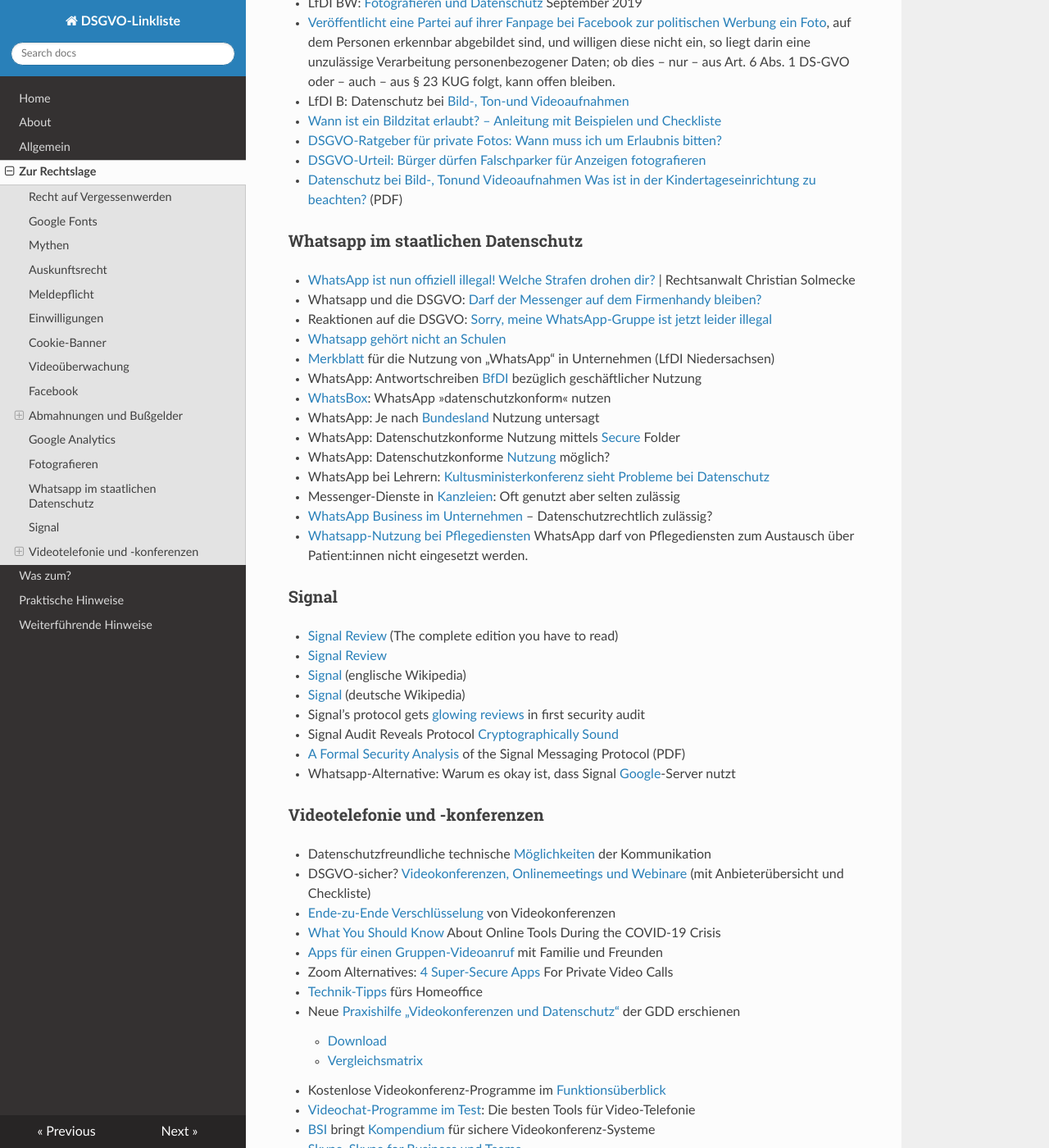
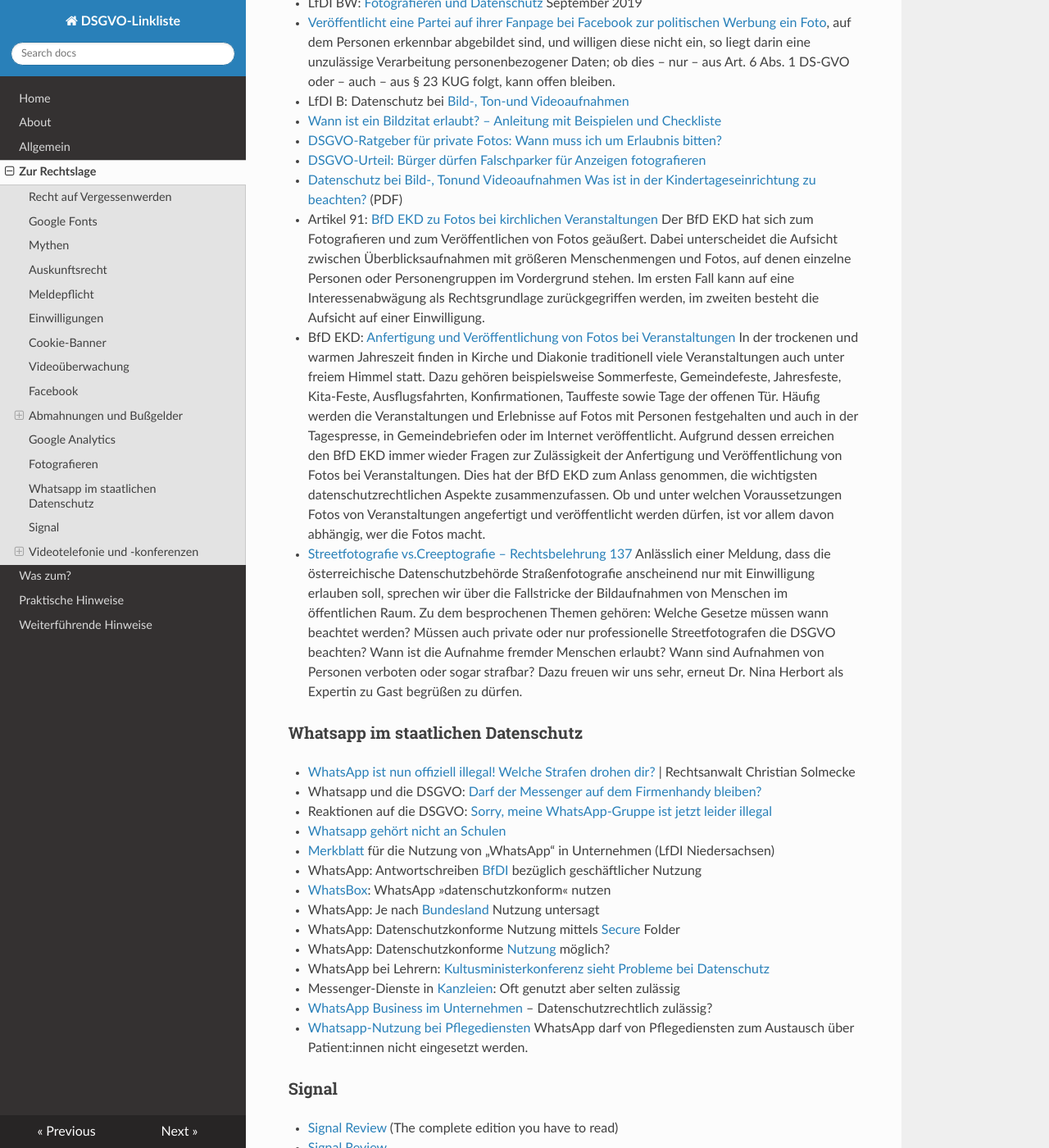
Before and after one commit to jrselzer/DSGVO-Linkliste, an MkDocs documentation site: the page built from docs/Zur_Rechtslage.md, in a window 1280 px wide and 1400 px high, scrolled down 11155 px. Shown: the whole window at 82% size. Built offline with MkDocs 1.6.1, drawn with Linux system fonts in a browser that asks for light colours; nearby versions of some CDN libraries.

Commit message:
Update Zur_Rechtslage.md
Fotografieren

```diff
--- a/docs/Zur_Rechtslage.md
+++ b/docs/Zur_Rechtslage.md
@@ -285,6 +285,9 @@
 * [DSGVO-Ratgeber für private Fotos: Wann muss ich um Erlaubnis bitten?](https://www.heise.de/ratgeber/Private-Fotos-Wann-muss-ich-um-Erlaubnis-bitten-7324852.html)
 * [DSGVO-Urteil: Bürger dürfen Falschparker für Anzeigen fotografieren](https://www.heise.de/news/DSGVO-Urteil-Buerger-duerfen-Falschparker-zum-Anzeigen-fotografieren-7328875.html)
 * [Datenschutz bei Bild-, Tonund Videoaufnahmen Was ist in der Kindertageseinrichtung zu beachten?](https://www.datenschutz-berlin.de/fileadmin/user_upload/pdf/publikationen/informationsmaterialien/2020-BlnBDI-Datenschutz_Bild_Ton_Video.pdf) (PDF)
+* Artikel 91: [BfD EKD zu Fotos bei kirchlichen Veranstaltungen](https://artikel91.eu/2025/07/18/bitte-recht-freundlich-wochenrueckblick-kw-29-2025/#BfD_EKD_zu_Fotos_bei_kirchlichen_Veranstaltungen) Der BfD EKD hat sich zum Fotografieren und zum Veröffentlichen von Fotos geäußert. Dabei unterscheidet die Aufsicht zwischen Überblicksaufnahmen mit größeren Menschenmengen und Fotos, auf denen einzelne Personen oder Personengruppen im Vordergrund stehen. Im ersten Fall kann auf eine Interessenabwägung als Rechtsgrundlage zurückgegriffen werden, im zweiten besteht die Aufsicht auf einer Einwilligung.
+* BfD EKD: [Anfertigung und Veröffentlichung von Fotos bei Veranstaltungen](https://datenschutz.ekd.de/2025/07/17/anfertigung-und-veroeffentlichung-von-fotos-bei-veranstaltungen-2/) In der trockenen und warmen Jahreszeit finden in Kirche und Diakonie traditionell viele Veranstaltungen auch unter freiem Himmel statt. Dazu gehören beispielsweise Sommerfeste, Gemeindefeste, Jahresfeste, Kita-Feste, Ausflugsfahrten, Konfirmationen, Tauffeste sowie Tage der offenen Tür. Häufig werden die Veranstaltungen und Erlebnisse auf Fotos mit Personen festgehalten und auch in der Tagespresse, in Gemeindebriefen oder im Internet veröffentlicht. Aufgrund dessen erreichen den BfD EKD immer wieder Fragen zur Zulässigkeit der Anfertigung und Veröffentlichung von Fotos bei Veranstaltungen. Dies hat der BfD EKD zum Anlass genommen, die wichtigsten datenschutzrechtlichen Aspekte zusammenzufassen. Ob und unter welchen Voraussetzungen Fotos von Veranstaltungen angefertigt und veröffentlicht werden dürfen, ist vor allem davon abhängig, wer die Fotos macht.
+* [Street­fotografie vs.Creeptografie – Rechtsbelehrung 137](https://rechtsbelehrung.com/137-streetphotografie/) Anlässlich einer Meldung, dass die österreichische Datenschutzbehörde Straßenfotografie anscheinend nur mit Einwilligung erlauben soll, sprechen wir über die Fallstricke der Bildaufnahmen von Menschen im öffentlichen Raum. Zu dem besprochenen Themen gehören: Welche Gesetze müssen wann beachtet werden? Müssen auch private oder nur professionelle Streetfotografen die DSGVO beachten? Wann ist die Aufnahme fremder Menschen erlaubt? Wann sind Aufnahmen von Personen verboten oder sogar strafbar? Dazu freuen wir uns sehr, erneut Dr. Nina Herbort als Expertin zu Gast begrüßen zu dürfen.
 
 ### Whatsapp im staatlichen Datenschutz
 * [WhatsApp ist nun offiziell illegal! Welche Strafen drohen dir?](https://www.youtube.com/watch?v=hcSjM3g4n-0) | Rechtsanwalt Christian Solmecke
```
